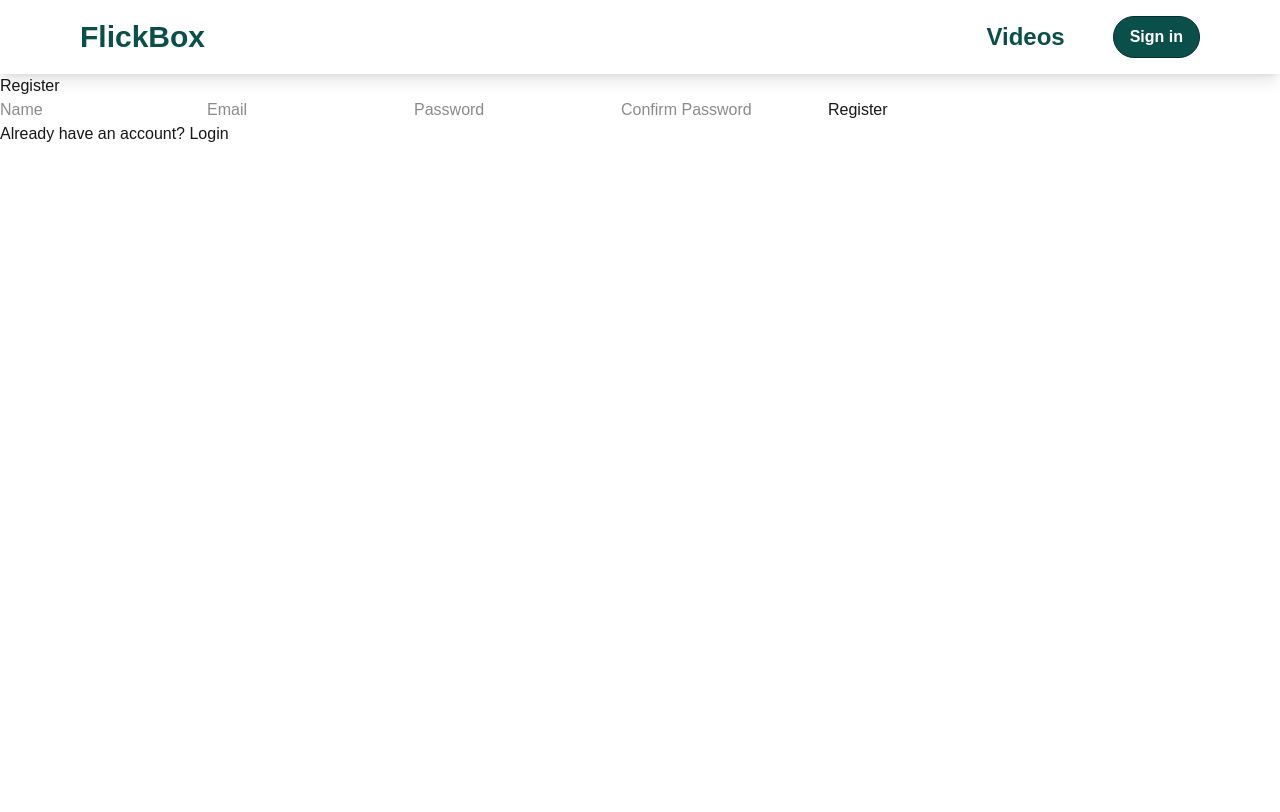
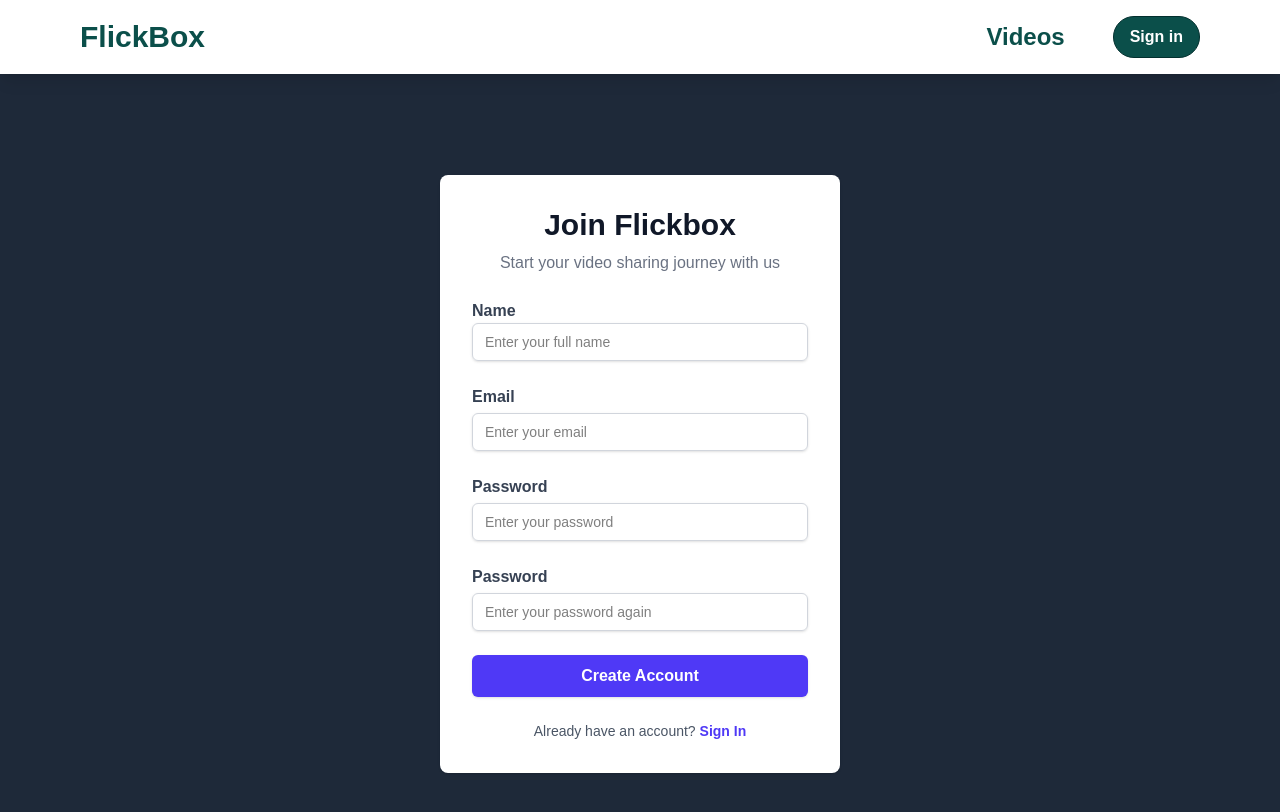
Before and after one commit to sushilkrg/flickbox, a Next.js app: page /register in a window 1280 px wide. Shown: the top 812 px of the page. Built offline with nearby package versions, Linux system fonts and the light colour scheme; no server answers; what @imagekit/next would draw is missing.

Commit message:
added better ui design to login, register page and fixes status code in register api

```diff
--- a/app/(auth)/login/page.tsx
+++ b/app/(auth)/login/page.tsx
@@ -1,5 +1,6 @@
 "use client";
 import { signIn } from "next-auth/react";
+import Link from "next/link";
 import { useRouter } from "next/navigation";
 import React, { useState } from "react";
 
@@ -25,26 +26,91 @@ const Login = () => {
   };
 
   return (
+    <div className="min-h-screen bg-gray-800 flex flex-col justify-center items-center py-12 px-2 lg:px-8">
+      <div className="bg-white w-full md:w-auto py-8 md:px-8 px-6 shadow rounded-lg">
+        <h2 className="text-3xl font-bold text-gray-900 text-center mb-2">
+          Welcome back to Flickbox
+        </h2>
+        <p className="text-gray-500 text-center mb-6">
+          Login to your account and continue
+        </p>
+        <form className="space-y-6" onSubmit={handleSubmit}>
           <div>
-      <h1>Login</h1>
-      <form onSubmit={handleSubmit}>
+            <label
+              htmlFor="email"
+              className="block font-semibold text-gray-700"
+            >
+              Email
+            </label>
             <input
-          type="email"
+              type="text"
+              name="email"
               value={email}
               onChange={(e) => setEmail(e.target.value)}
+              placeholder="Enter your email"
+              required
+              className="w-full mt-1 text-black px-3 py-2 border border-gray-300 rounded-md shadow-sm focus:outline-none focus:ring-indigo-500 focus:border-indigo-500 sm:text-sm"
             />
+          </div>
+          <div>
+            <label
+              htmlFor="password"
+              className="block font-semibold text-gray-700"
+            >
+              Password
+            </label>
             <input
-          type="password"
+              type="text"
+              name="password"
               value={password}
               onChange={(e) => setPassword(e.target.value)}
+              placeholder="Enter your password"
+              required
+              className="w-full mt-1 text-black px-3 py-2 border border-gray-300 rounded-md shadow-sm focus:outline-none focus:ring-indigo-500 focus:border-indigo-500 sm:text-sm"
             />
-        <button type="submit">Login</button>
+          </div>
+          <div>
+            <button
+              type="submit"
+              className="w-full flex justify-center py-2 px-4 border border-transparent rounded-md shadow-sm font-semibold text-white bg-indigo-600 hover:bg-indigo-700 focus:outline-none focus:ring-2 focus:ring-offset-2 focus:ring-indigo-500 "
+            >
+              Login
+            </button>
+          </div>
         </form>
-      <div>
-        Don't have an account ?
-        <button onClick={() => router.push("/register")}>Register</button>
+        <div className="mt-6 text-center">
+          <p className="text-sm text-gray-600">
+            Don't have an account?{" "}
+            <Link
+              href="/register"
+              className="text-indigo-600 hover:text-indigo-500 font-semibold"
+            >
+              Sign Up
+            </Link>
+          </p>
         </div>
       </div>
+    </div>
+    // <div>
+    //   <h1>Login</h1>
+    //   <form onSubmit={handleSubmit}>
+    //     <input
+    //       type="email"
+    //       value={email}
+    //       onChange={(e) => setEmail(e.target.value)}
+    //     />
+    //     <input
+    //       type="password"
+    //       value={password}
+    //       onChange={(e) => setPassword(e.target.value)}
+    //     />
+    //     <button type="submit">Login</button>
+    //   </form>
+    //   <div>
+    //     Don't have an account ?
+    //     <button onClick={() => router.push("/register")}>Register</button>
+    //   </div>
+    // </div>
   );
 };
 
--- a/app/(auth)/register/page.tsx
+++ b/app/(auth)/register/page.tsx
@@ -1,4 +1,5 @@
 "use client";
+import Link from "next/link";
 import { useRouter } from "next/navigation";
 import React, { useState } from "react";
 
@@ -41,39 +42,101 @@ const Register = () => {
   };
 
   return (
+    <div className="min-h-screen bg-gray-800 flex flex-col justify-center items-center py-12 px-2 lg:px-8 text-black">
+      {/* mini-box  */}
+      <div className="bg-white w-full md:w-100 py-8 md:px-8 px-6 shadow rounded-lg">
+        <h2 className="text-3xl font-bold text-gray-900 text-center mb-2">
+          Join Flickbox
+        </h2>
+        <p className="text-gray-500 text-center mb-6">
+          Start your video sharing journey with us
+        </p>
+        <form className="space-y-6" onSubmit={handleSubmit}>
           <div>
-      <h1>Register</h1>
-      <form onSubmit={handleSubmit}>
+            <label htmlFor="name" className="block font-semibold text-gray-700">
+              Name
+            </label>
             <input
               type="text"
-          placeholder="Name"
+              name="name"
               value={name}
               onChange={(e) => setName(e.target.value)}
+              placeholder="Enter your full name"
+              required
+              className="w-full px-3 py-2 border border-gray-300 rounded-md shadow-sm focus:outline-none focus:ring-indigo-500 focus:border-indigo-500 sm:text-sm"
             />
+          </div>
+          <div>
+            <label
+              htmlFor="email"
+              className="block font-semibold text-gray-700"
+            >
+              Email
+            </label>
             <input
               type="email"
-          placeholder="Email"
+              name="email"
               value={email}
               onChange={(e) => setEmail(e.target.value)}
+              placeholder="Enter your email"
+              required
+              className="w-full mt-1 text-black px-3 py-2 border border-gray-300 rounded-md shadow-sm focus:outline-none focus:ring-indigo-500 focus:border-indigo-500 sm:text-sm"
             />
+          </div>
+          <div>
+            <label
+              htmlFor="password"
+              className="block font-semibold text-gray-700"
+            >
+              Password
+            </label>
             <input
               type="password"
-          placeholder="Password"
+              name="password"
               value={password}
               onChange={(e) => setPassword(e.target.value)}
+              placeholder="Enter your password"
+              required
+              className="w-full mt-1 text-black px-3 py-2 border border-gray-300 rounded-md shadow-sm focus:outline-none focus:ring-indigo-500 focus:border-indigo-500 sm:text-sm"
             />
+          </div>
+          <div>
+            <label
+              htmlFor="confirm-password"
+              className="block font-semibold text-gray-700"
+            >
+              Password
+            </label>
             <input
               type="password"
-          placeholder="Confirm Password"
+              name="password"
               value={confirmPassword}
               onChange={(e) => setConfirmPassword(e.target.value)}
+              placeholder="Enter your password again"
+              required
+              className="w-full mt-1 text-black px-3 py-2 border border-gray-300 rounded-md shadow-sm focus:outline-none focus:ring-indigo-500 focus:border-indigo-500 sm:text-sm"
             />
-        <button type="submit">Register</button>
+          </div>
+          <div>
+            <button
+              type="submit"
+              className="w-full flex justify-center py-2 px-4 border border-transparent rounded-md shadow-sm font-semibold text-white bg-indigo-600 hover:bg-indigo-700 focus:outline-none focus:ring-2 focus:ring-offset-2 focus:ring-indigo-500 "
+            >
+              Create Account
+            </button>
+          </div>
         </form>
-      <div>
-        <p>
-          Already have an account? <a href="/login">Login</a>
+        <div className="mt-6 text-center">
+          <p className="text-sm text-gray-600">
+            Already have an account?{" "}
+            <Link
+              href="/login"
+              className="text-indigo-600 hover:text-indigo-500 font-semibold"
+            >
+              Sign In
+            </Link>
           </p>
+        </div>
       </div>
     </div>
   );
--- a/app/api/auth/register/route.ts
+++ b/app/api/auth/register/route.ts
@@ -31,7 +31,7 @@ export async function POST(request: NextRequest) {
 
     return NextResponse.json(
       { message: "User registered successfully" },
-      { status: 400 }
+      { status: 200 }
     );
   } catch (error) {
     console.error("Registration error", error);
```
Lines whose indentation alone changed are shown as unchanged.
